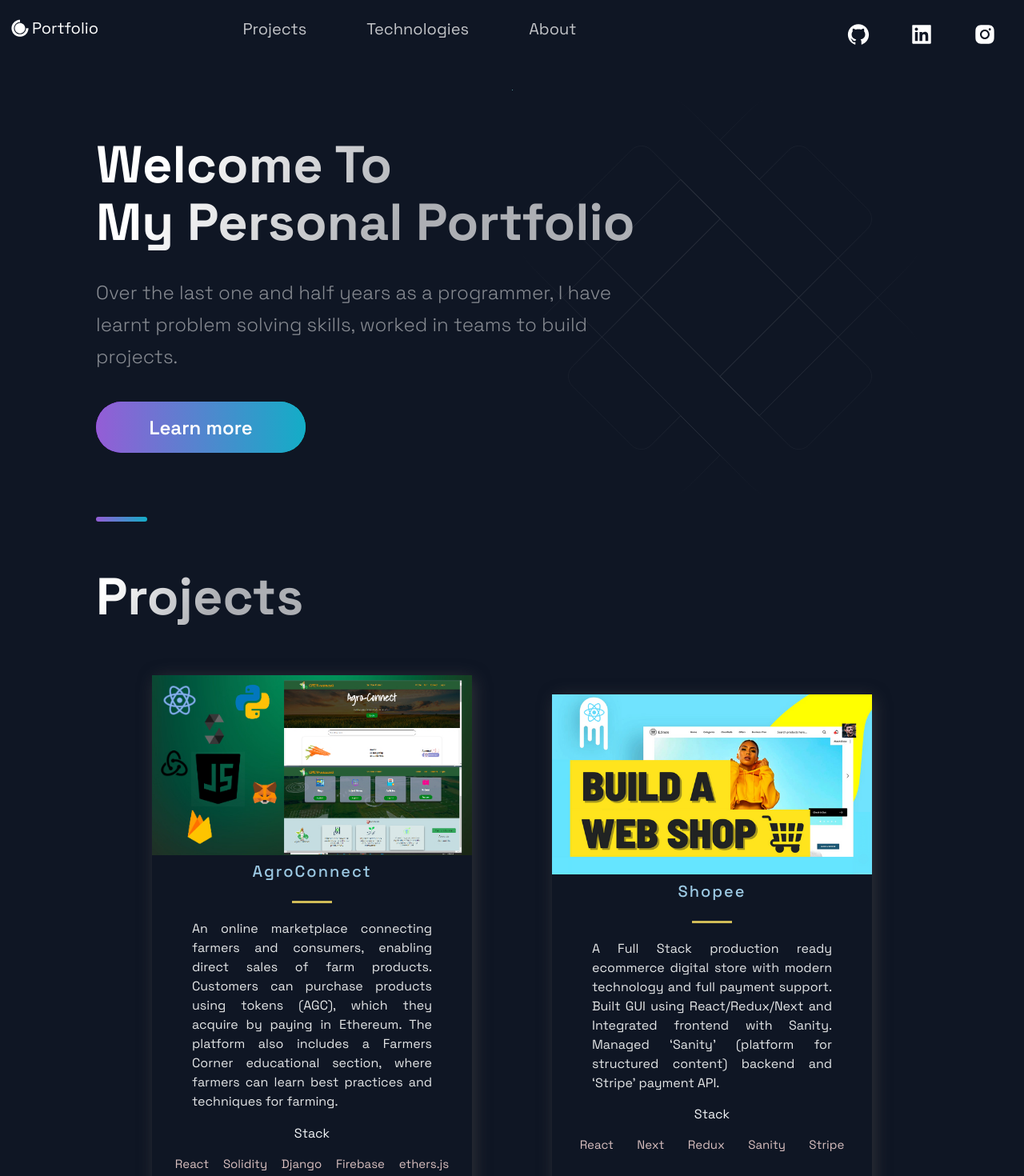
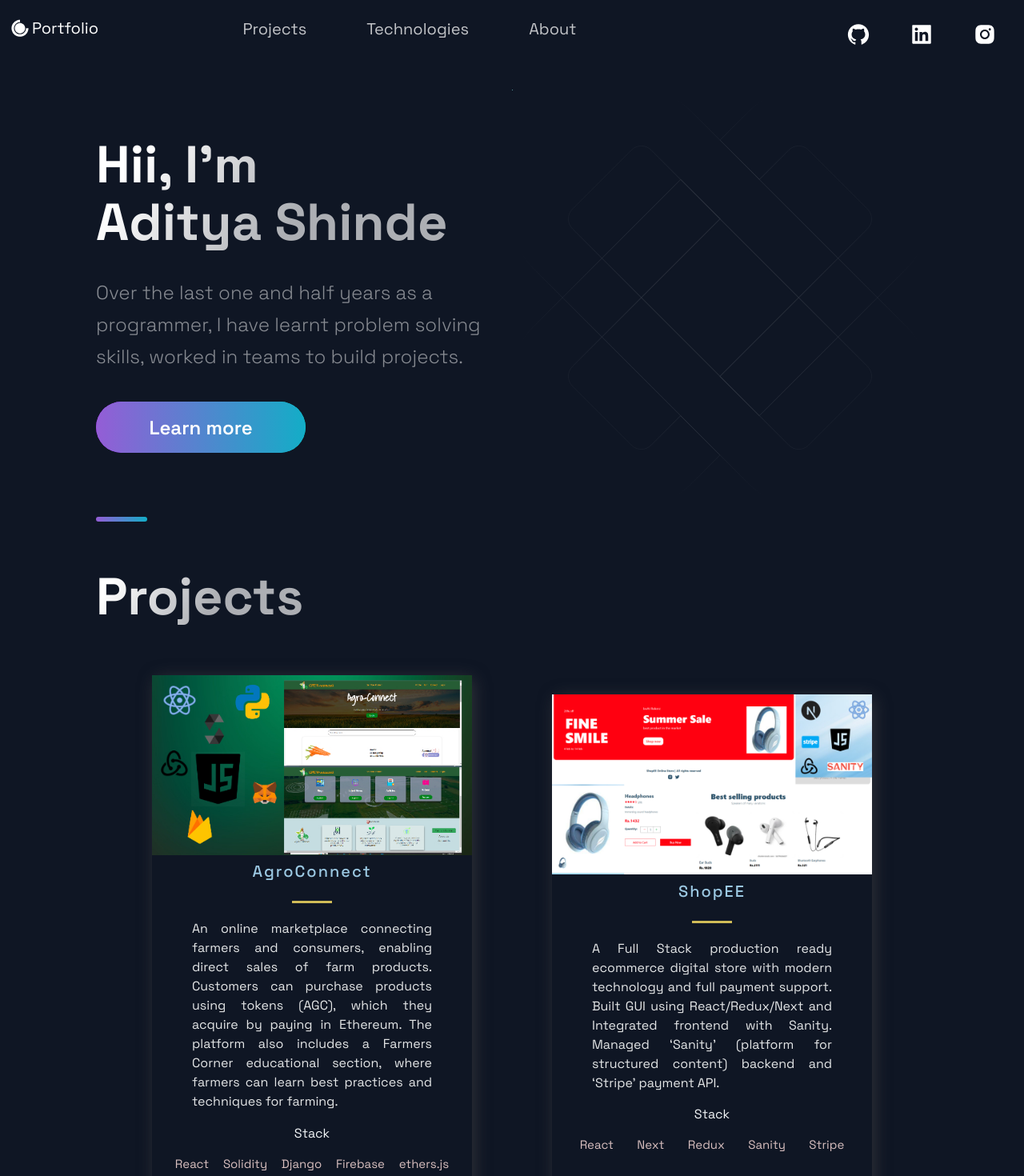
Before and after one commit to adityasshinde/PortFolio, a Next.js app: page / in a window 1280 px wide. Shown: the top 1470 px of the page at 80% size. Built offline with nearby package versions, Linux system fonts and the light colour scheme.

Commit message:
ecommerce image updated

```diff
--- a/src/components/Header/Header.js
+++ b/src/components/Header/Header.js
@@ -8,7 +8,7 @@ import { Container, Div1, Div2, Div3, NavLink, SocialIcons,Span } from './Header
 const Header = () =>  (
 <Container>
   <Head>
-    <title>Aditya Shinde's Portfolio</title>
+    <title>Aditya Shinde Portfolio</title>
   </Head>
   <Div1>
     <Link href='/'>
--- a/src/components/Hero/Hero.js
+++ b/src/components/Hero/Hero.js
@@ -8,8 +8,8 @@ const Hero = (props) => (
   <Section row nopadding>
     <LeftSection>
 <SectionTitle main center>
-       Welcome To <br/>
-       My Personal Portfolio
+       Hii, I'm<br/>
+       Aditya Shinde
 </SectionTitle>
 <SectionText>
   Over the last one and half years as a programmer, I have learnt problem solving skills, worked in teams to build projects.
--- a/src/constants/constants.js
+++ b/src/constants/constants.js
@@ -10,9 +10,9 @@ export const projects = [
     id: 0,
   },
   {
-    title: 'Shopee',
+    title: 'ShopEE',
     description:"A Full Stack production ready ecommerce digital store with modern technology and full payment support. Built GUI using React/Redux/Next and Integrated frontend with Sanity. Managed ‘Sanity’ (platform for structured content) backend and ‘Stripe’ payment API.",
-    image: '/images/2.png',
+    image: '/images/2.jpg',
     tags: ['React', 'Next','Redux','Sanity','Stripe'],
     source: 'https://github.com/adityasshinde/Shopee_eccomerce_sanity_stripe',
     visit: 'https://github.com/adityasshinde/Shopee_eccomerce_sanity_stripe',
```
Also changed, not shown: public/images/2.jpg (added), public/images/2.png (deleted).
